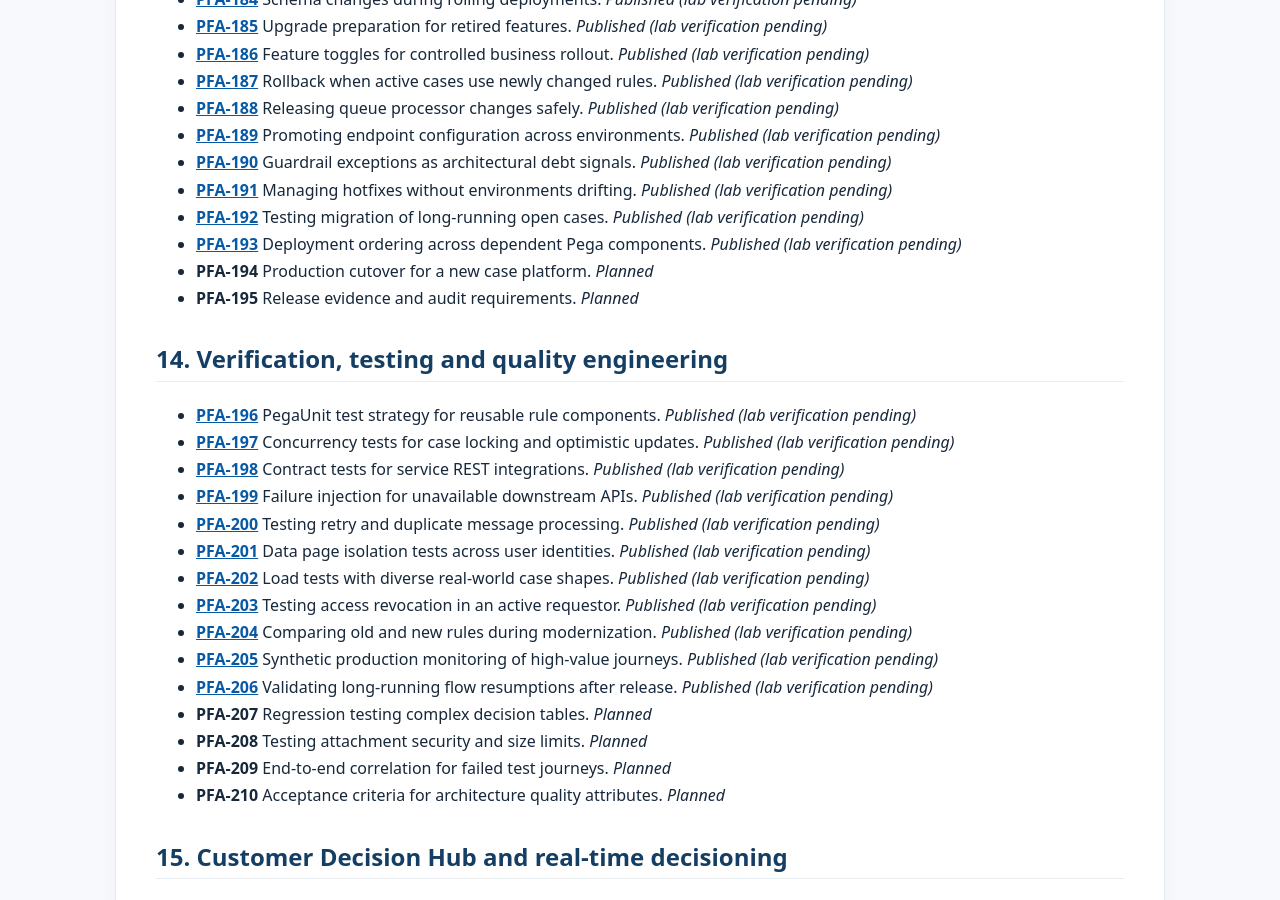
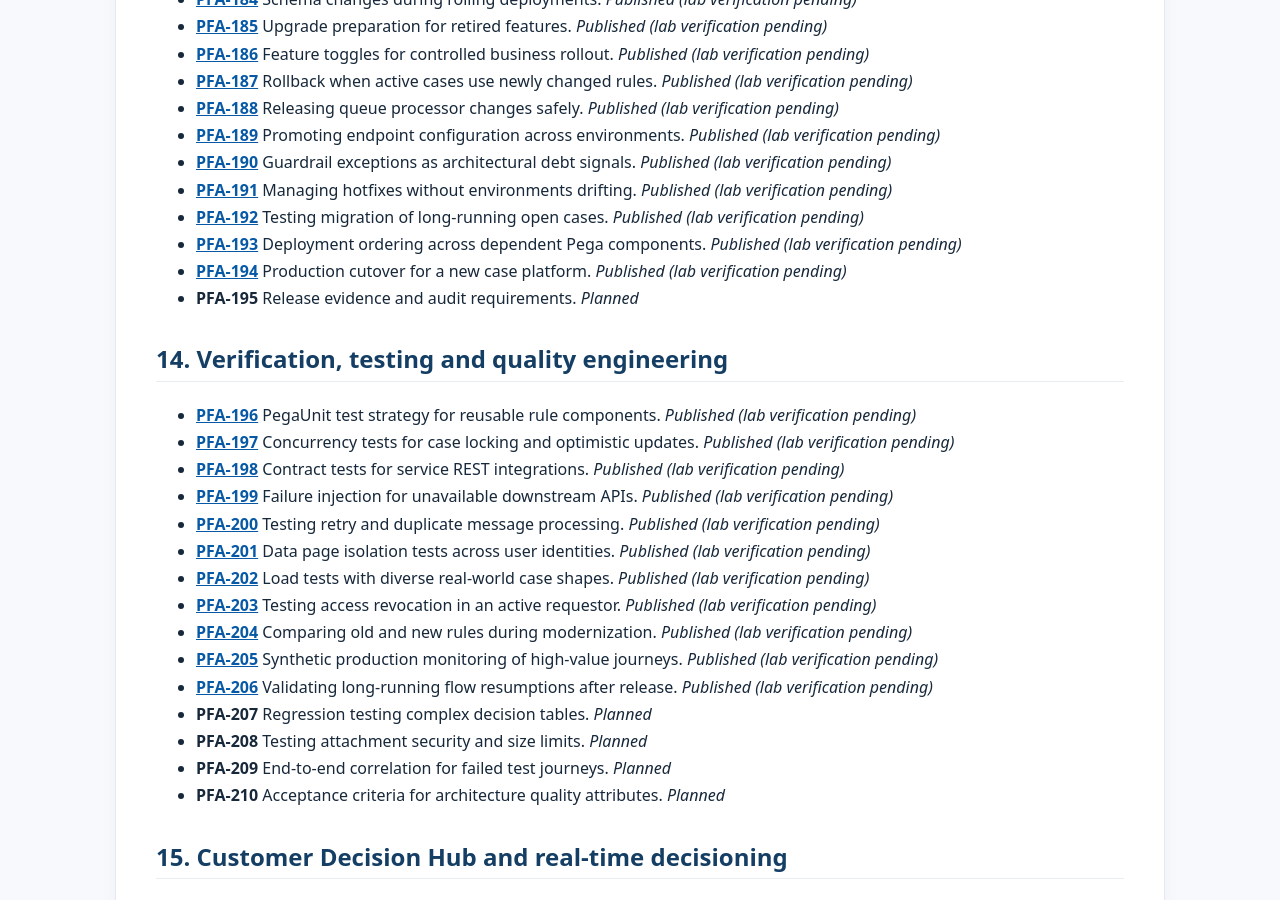
Before and after one commit to chandransandeep/pega-feature-atlas, a Jekyll site: the page built from docs/feature-inventory.md, in a window 1280 px wide and 900 px high, scrolled down 7176 px. Built offline with Jekyll 4.4.1, drawn with Linux system fonts in a browser that asks for light colours.

Commit message:
Publish PFA-194: pfa-194-production-cutover-for-a-new-case-platform

```diff
--- a/docs/commit-date-register.tsv
+++ b/docs/commit-date-register.tsv
@@ -242,3 +242,4 @@ docs/articles/performance/pfa-178-quantifying-the-cost-of-unnecessary-clipboard-
 docs/articles/performance/pfa-179-protecting-high-priority-transactions-from-batch-workloads.md	2024-10-13	2026-10-31T04:11:52+00:00	random_past_date
 docs/articles/delivery/pfa-192-testing-migration-of-longrunning-open-cases.md	2025-06-11	2026-10-31T04:12:14+00:00	random_past_date
 docs/articles/delivery/pfa-193-deployment-ordering-across-dependent-pega-components.md	2019-06-30	2026-10-31T04:12:14+00:00	random_past_date
+docs/articles/delivery/pfa-194-production-cutover-for-a-new-case-platform.md	2023-02-28	2026-10-31T04:12:14+00:00	random_past_date
--- a/docs/feature-inventory.md
+++ b/docs/feature-inventory.md
@@ -287,7 +287,7 @@ This is the editorial plan for Pega Feature Atlas. It is not a list of completed
 - **[PFA-191](articles/devops/pfa-191-managing-hotfixes-without-environments-drifting.md)** Managing hotfixes without environments drifting. _Published (lab verification pending)_
 - **[PFA-192](articles/delivery/pfa-192-testing-migration-of-longrunning-open-cases.md)** Testing migration of long-running open cases. _Published (lab verification pending)_
 - **[PFA-193](articles/delivery/pfa-193-deployment-ordering-across-dependent-pega-components.md)** Deployment ordering across dependent Pega components. _Published (lab verification pending)_
-- **PFA-194** Production cutover for a new case platform. _Planned_
+- **[PFA-194](articles/delivery/pfa-194-production-cutover-for-a-new-case-platform.md)** Production cutover for a new case platform. _Published (lab verification pending)_
 - **PFA-195** Release evidence and audit requirements. _Planned_
 
 <a id="section-14"></a>
```
Also changed, not shown: README.md, docs/articles/delivery/pfa-194-production-cutover-for-a-new-case-platform.md (renamed from drafts/pfa-194-production-cutover-for-a-new-case-platform.md).
